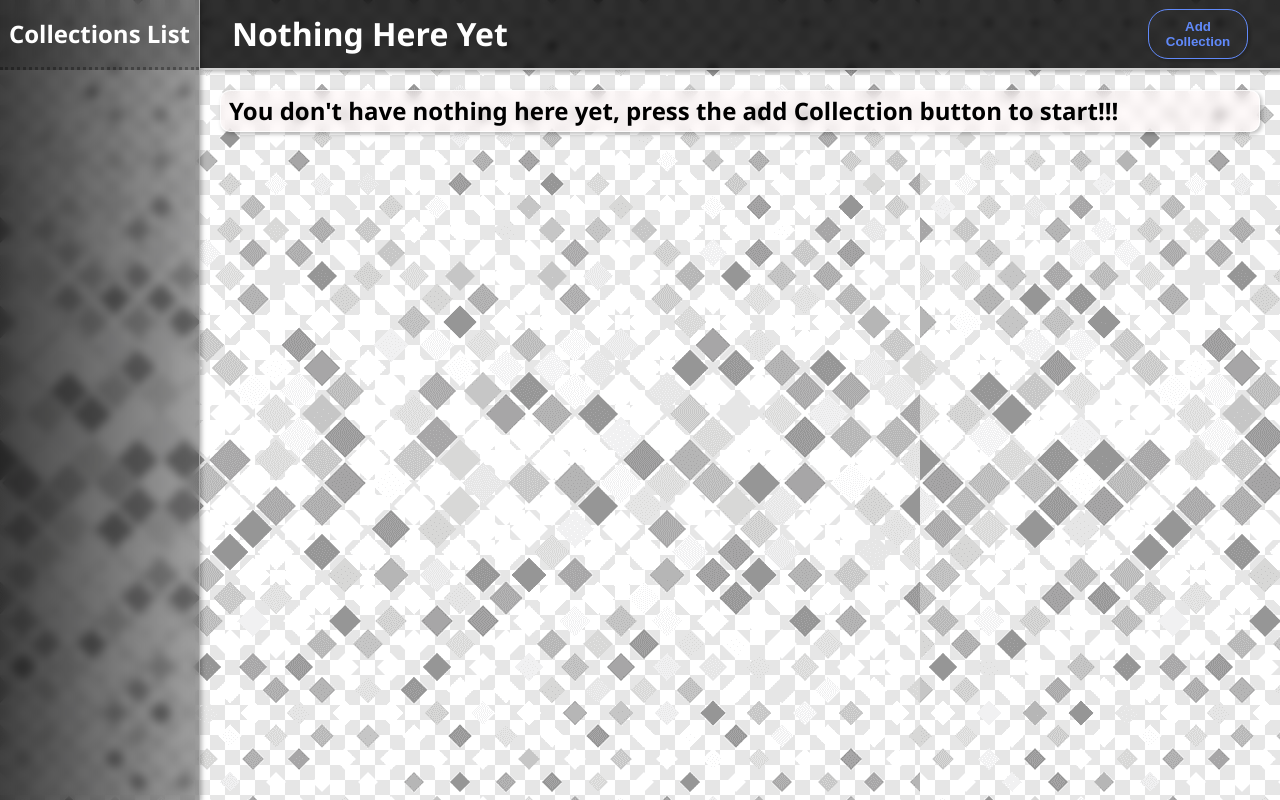
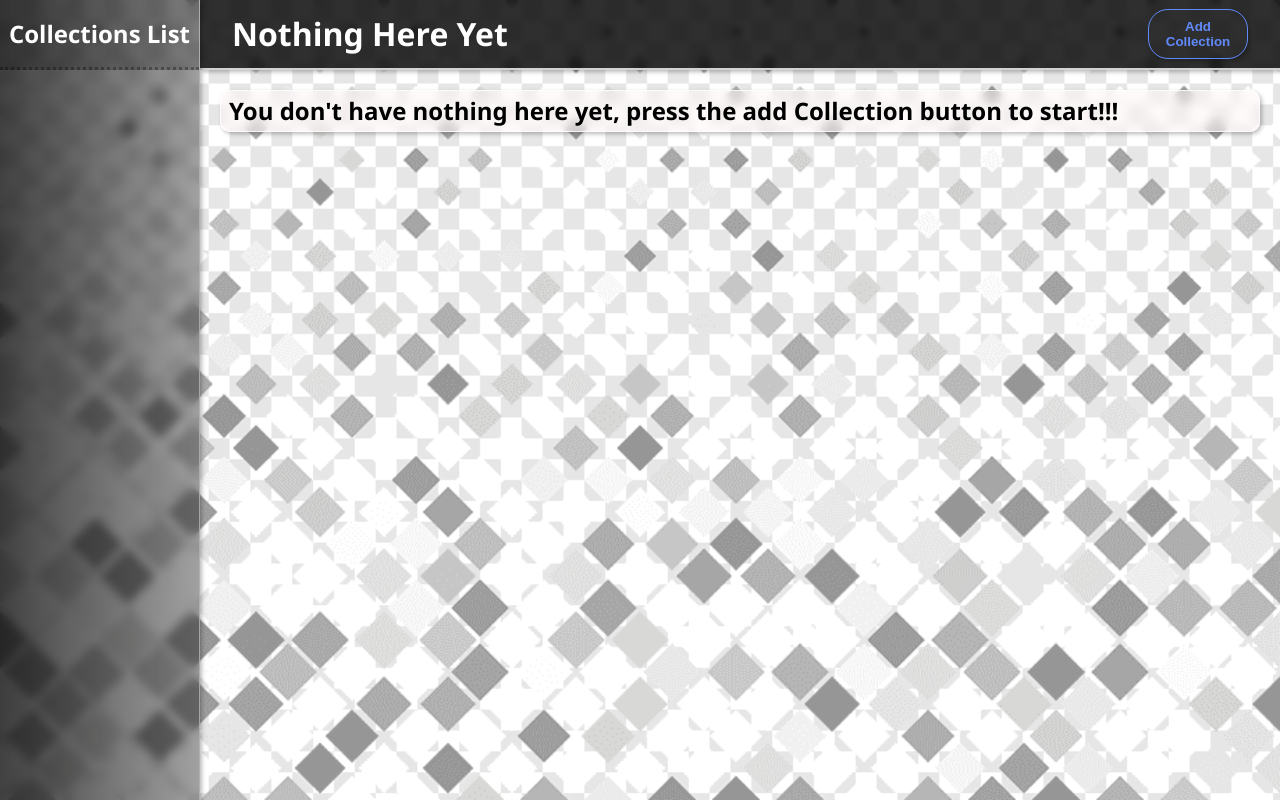
Before and after one commit to AlcaldeLeonardo/toDoListOdinProject, a website built with webpack: page src/index.html in a window 1280 px wide. Built offline with nearby package versions, Linux system fonts and the light colour scheme.

Commit message:
background size style change to cover

```diff
--- a/src/scss/style.scss
+++ b/src/scss/style.scss
@@ -9,7 +9,7 @@
     font-family: 'Segoe UI', Tahoma, Geneva, Verdana, sans-serif;
     display: grid;
     background-image: url(../img/pattern-background.png);
-    background-position-y: 0;
+    background-size: cover;
     grid-template-columns: 200px repeat(3, 1fr);
     grid-template-rows: 70px repeat(5, 1fr);
     min-height: 100vh;
```
